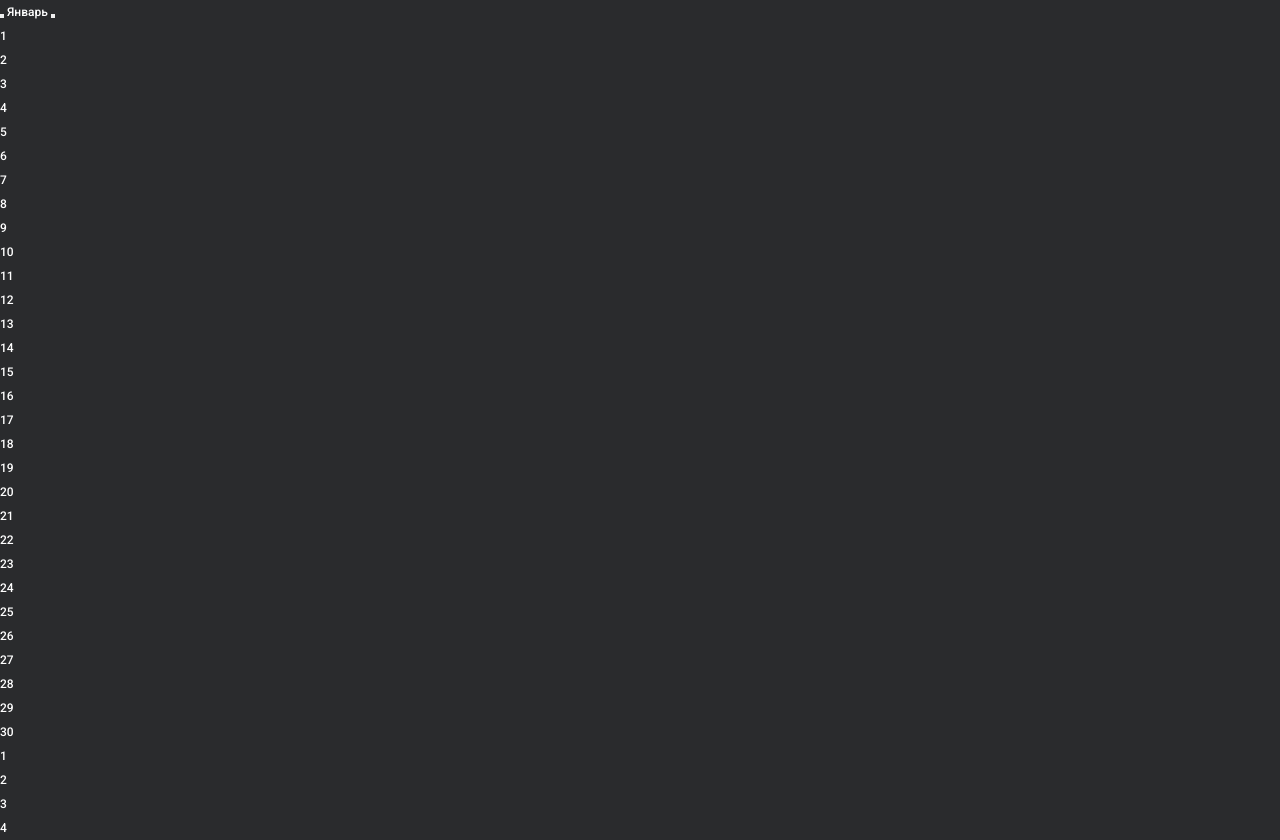
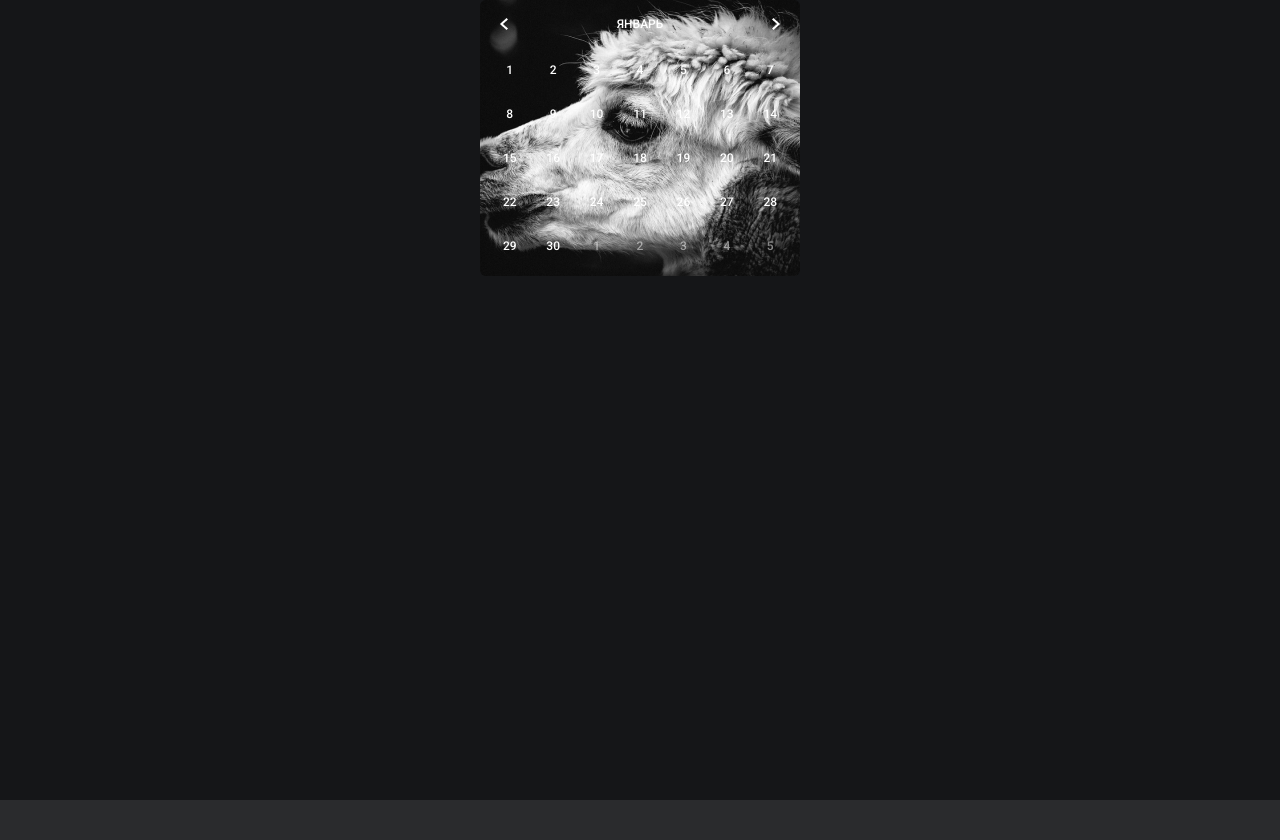
Before and after one commit to LiaYaskaya/Calendar, a plain HTML site: page index.html in a window 1280 px wide. After the commit the page ends 800 px from the top, so only its background shows below. Drawn offline with Linux system fonts and the light colour scheme.

Commit message:
first_calendar

```diff
--- a/css/style.css
+++ b/css/style.css
@@ -5,31 +5,74 @@
 }
 
 body {
+    position: relative;
     background-color: rgba(19, 20, 23, 0.9);
     color: #fff;
     font: 500 12px/24px Roboto, Arial, Helvetica, sans-serif;
 }
 
-.container {
-    max-width: 1480px;
-    margin: 0 auto;
-    padding-left: 20px;
-    padding-right: 20px;
+.calendar__overlay {
+    position: fixed;
+    top: 0;
+    left: 0;
+    width: 100%;
+    height: 100%;
+    background-color: rgba(19, 20, 23, 0.9);
 }
 
-.button {
-    display: inline-block;
-    vertical-align: top;
+.calendar {
+    max-width: 320px;
+    min-width: 240px;
+    margin: 0 auto;
+    padding: 8px;
+    display: flex;
+    flex-wrap: wrap;
+    align-items: center;
+    background: url(../img/alpaca.jpg) no-repeat center;
+    border-radius: 6px;
+    z-index: -1;
+}
+
+.calendar__head {
+    display: flex;
+    flex-grow: 1;
+    width: 100%;
+    align-items: center;
+    margin-bottom: 8px;
+}
+
+.calendar__prev-month {
+    width: 32px;
+    height: 32px;
+    background: url(../img/shape-prev.png) no-repeat center;
+    cursor: pointer;
+    border: none;
+}
+
+.calendar__month {
+    font: 500 12px/14px Roboto, Arial, Helvetica, sans-serif;
+    text-transform: uppercase;
+    margin: 0 auto;
+}
+
+.calendar__next-month {
+    width: 32px;
+    height: 32px;
+    background: url(../img/shape-next.png) no-repeat center;
+    cursor: pointer;
+    border: none;
+}
+
+.calendar__date {
+    width: 14.2857%;
     color: #fff;
-    background-color: rgba(140, 50, 255, 1);
-    padding: 8px 16px;
-    border-radius: 8px;
+    background-color: transparent;
+    padding: 10px;
     cursor: pointer;
-    text-decoration: none;
     border: none;
-    text-align: center;
-    font: 500 18px/24px Roboto, Arial, Helvetica, sans-serif;
-    white-space: nowrap;
-    overflow: hidden;
-    text-overflow: ellipsis;
+    font: 500 12px/24px Roboto, Arial, Helvetica, sans-serif;
 }
+
+.calendar__next-month-date {
+    color: rgba(255, 255, 255, 0.5);
+}
--- a/index.html
+++ b/index.html
@@ -13,148 +13,49 @@
 </head>
 
 <body>
-    <div class="calendar">
-        <button class="calendar__prev-button" type="button"></button>
-        <span class="calendar__title">Январь</span>
-        <button class="calendar__next-button" type="button"></button>
-        <ul class="calendar__date-list">
-            <li class="calendar__date-item">
-                <span class="calendar__date-number">1
-                </span>
-            </li>
-            <li class="calendar__date-item">
-                <span class="calendar__date-number">2
-                </span>
-            </li>
-            <li class="calendar__date-item">
-                <span class="calendar__date-number">3
-                </span>
-            </li>
-            <li class="calendar__date-item">
-                <span class="calendar__date-number">4
-                </span>
-            </li>
-            <li class="calendar__date-item">
-                <span class="calendar__date-number">5
-                </span>
-            </li>
-            <li class="calendar__date-item">
-                <span class="calendar__date-number">6
-                </span>
-            </li>
-            <li class="calendar__date-item">
-                <span class="calendar__date-number">7
-                </span>
-            </li>
-            <li class="calendar__date-item">
-                <span class="calendar__date-number">8
-                </span>
-            </li>
-            <li class="calendar__date-item">
-                <span class="calendar__date-number">9
-                </span>
-            </li>
-            <li class="calendar__date-item">
-                <span class="calendar__date-number">10
-                </span>
-            </li>
-            <li class="calendar__date-item">
-                <span class="calendar__date-number">11
-                </span>
-            </li>
-            <li class="calendar__date-item">
-                <span class="calendar__date-number">12
-                </span>
-            </li>
-            <li class="calendar__date-item">
-                <span class="calendar__date-number">13
-                </span>
-            </li>
-            <li class="calendar__date-item">
-                <span class="calendar__date-number">14
-                </span>
-            </li>
-            <li class="calendar__date-item">
-                <span class="calendar__date-number">15
-                </span>
-            </li>
-            <li class="calendar__date-item">
-                <span class="calendar__date-number">16
-                </span>
-            </li>
-            <li class="calendar__date-item">
-                <span class="calendar__date-number">17
-                </span>
-            </li>
-            <li class="calendar__date-item">
-                <span class="calendar__date-number">18
-                </span>
-            </li>
-            <li class="calendar__date-item">
-                <span class="calendar__date-number">19
-                </span>
-            </li>
-            <li class="calendar__date-item">
-                <span class="calendar__date-number">20
-                </span>
-            </li>
-            <li class="calendar__date-item">
-                <span class="calendar__date-number">21
-                </span>
-            </li>
-            <li class="calendar__date-item">
-                <span class="calendar__date-number">22
-                </span>
-            </li>
-            <li class="calendar__date-item">
-                <span class="calendar__date-number">23
-                </span>
-            </li>
-            <li class="calendar__date-item">
-                <span class="calendar__date-number">24
-                </span>
-            </li>
-            <li class="calendar__date-item">
-                <span class="calendar__date-number">25
-                </span>
-            </li>
-            <li class="calendar__date-item">
-                <span class="calendar__date-number">26
-                </span>
-            </li>
-            <li class="calendar__date-item">
-                <span class="calendar__date-number">27
-                </span>
-            </li>
-            <li class="calendar__date-item">
-                <span class="calendar__date-number">28
-                </span>
-            </li>
-            <li class="calendar__date-item">
-                <span class="calendar__date-number">29
-                </span>
-            </li>
-            <li class="calendar__date-item">
-                <span class="calendar__date-number">30
-                </span>
-            </li>
-            <li class="calendar__date-item">
-                <span class="calendar__date-number">1
-                </span>
-            </li>
-            <li class="calendar__date-item">
-                <span class="calendar__date-number">2
-                </span>
-            </li>
-            <li class="calendar__date-item">
-                <span class="calendar__date-number">3
-                </span>
-            </li>
-            <li class="calendar__date-item">
-                <span class="calendar__date-number">4
-                </span>
-            </li>
-        </ul>
+    <div class="calendar__overlay">
+        <div class="calendar">
+            <div class="calendar__head">
+                <button class="calendar__prev-month" type="button"></button>
+                <span class="calendar__month">Январь</span>
+                <button class="calendar__next-month" type="button"></button>
+            </div>
+            <button class="calendar__date" type="button">1</button>
+            <button class="calendar__date" type="button">2</button>
+            <button class="calendar__date" type="button">3</button>
+            <button class="calendar__date" type="button">4</button>
+            <button class="calendar__date" type="button">5</button>
+            <button class="calendar__date" type="button">6</button>
+            <button class="calendar__date" type="button">7</button>
+            <button class="calendar__date" type="button">8</button>
+            <button class="calendar__date" type="button">9</button>
+            <button class="calendar__date" type="button">10</button>
+            <button class="calendar__date" type="button">11</button>
+            <button class="calendar__date" type="button">12</button>
+            <button class="calendar__date" type="button">13</button>
+            <button class="calendar__date" type="button">14</button>
+            <button class="calendar__date" type="button">15</button>
+            <button class="calendar__date" type="button">16</button>
+            <button class="calendar__date" type="button">17</button>
+            <button class="calendar__date" type="button">18</button>
+            <button class="calendar__date" type="button">19</button>
+            <button class="calendar__date" type="button">20</button>
+            <button class="calendar__date" type="button">21</button>
+            <button class="calendar__date" type="button">22</button>
+            <button class="calendar__date" type="button">23</button>
+            <button class="calendar__date" type="button">24</button>
+            <button class="calendar__date" type="button">25</button>
+            <button class="calendar__date" type="button">26</button>
+            <button class="calendar__date" type="button">27</button>
+            <button class="calendar__date" type="button">28</button>
+            <button class="calendar__date" type="button">29</button>
+            <button class="calendar__date" type="button">30</button>
+            <button class="calendar__date calendar__next-month-date" type="button">1</button>
+            <button class="calendar__date calendar__next-month-date" type="button">2</button>
+            <button class="calendar__date calendar__next-month-date" type="button">3</button>
+            <button class="calendar__date calendar__next-month-date" type="button">4</button>
+            <button class="calendar__date calendar__next-month-date" type="button">5</button>
+        </div>
     </div>
 </body>
 
```
Also changed, not shown: img/alpaca.jpg (added), img/shape-next.png (added), img/shape-prev.png (added).
